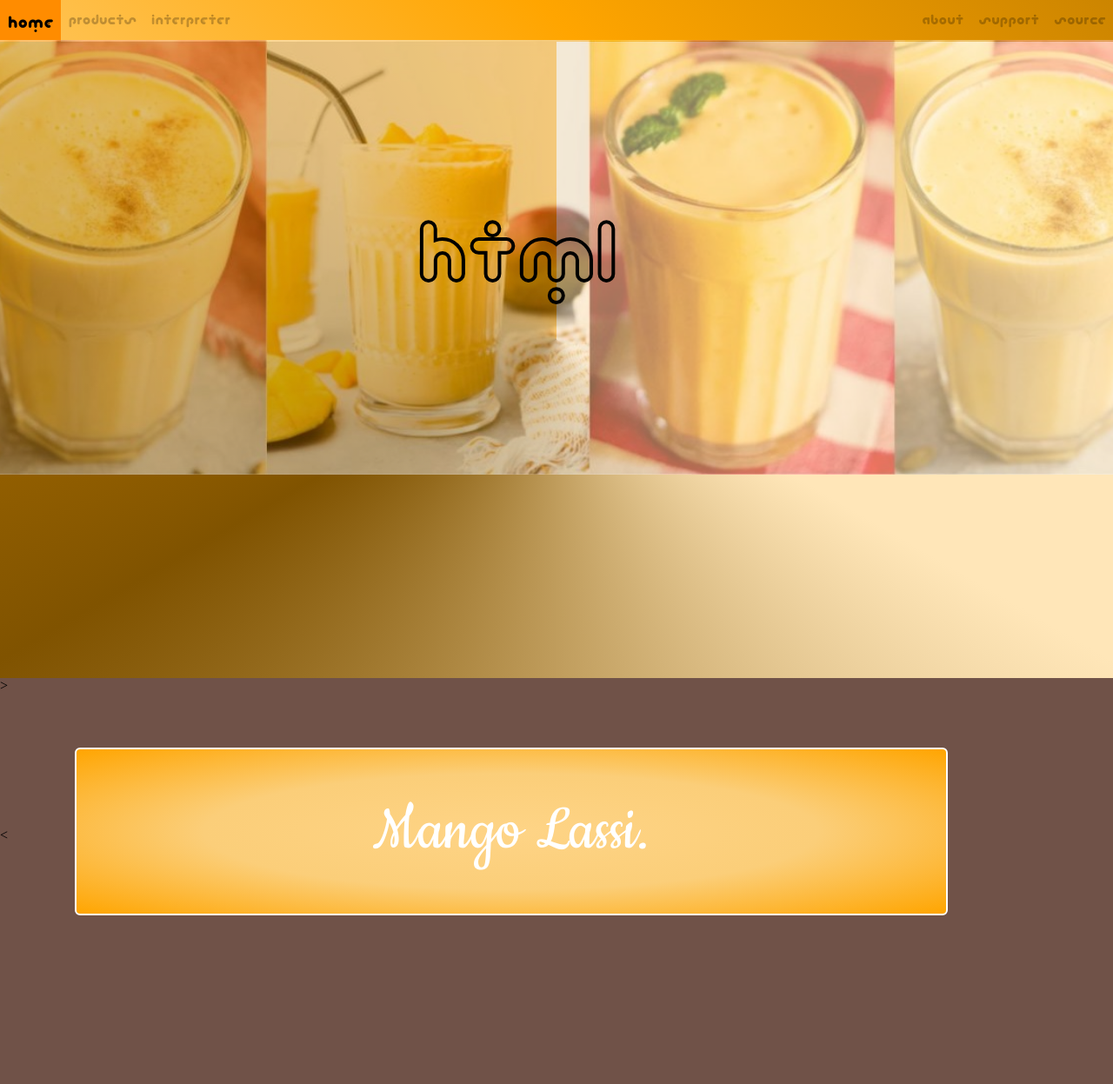
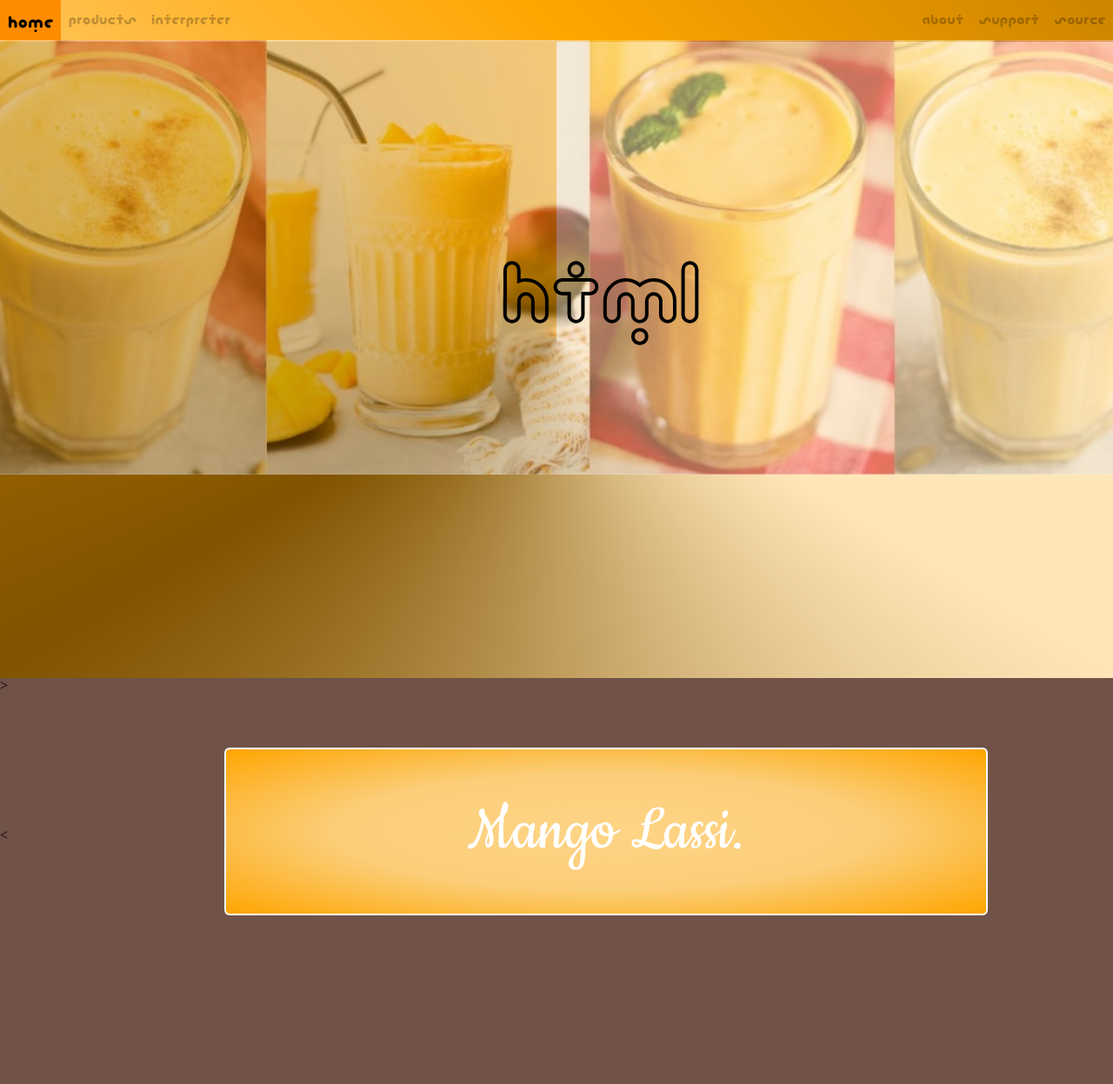
Before and after one commit to IndentationOrELSE/High-Tech-Mango-Lassi, a plain HTML site: page index.html in a window 1280 px wide. Shown: the top 1247 px of the page at 87% size. Drawn offline with Linux system fonts and the light colour scheme; files whose address does not match are found by name.

Commit message:
Update style.css
centered divs shrunk scrollbar

```diff
--- a/style.css
+++ b/style.css
@@ -65,8 +65,8 @@ ul li:hover{
   font-size: 6em;
   margin: 0;
   position: absolute;
-  left: 480px;
-  top: 241px;
+  left: 6em;
+  top: 3em;
   color: transparent;
   -webkit-text-stroke: 4px black;
   z-index: 2;
@@ -105,7 +105,7 @@ ul li:hover{
 }
 @keyframes scroll {
   from{ height: 0;}
-  to{ height: 500px;}
+  to{ height: 600px;}
 }
 .imagescon{
   position: absolute;
@@ -124,8 +124,8 @@ ul li:hover{
   border: 2px solid white;
   padding: 50px;
   position: absolute;
-  left: 10%;
-  width: 900px;
+  left: 30%;
+  width: 90%;
 }
 #mangolassi{
   position: absolute;
@@ -133,7 +133,7 @@ ul li:hover{
   margin-top: 50px;
   padding: 30px;
   width: 800px;
-  height: 200px;
+  height: auto;
 }
 #hightechtext{
   font-family: 'Cookie';
@@ -145,8 +145,8 @@ ul li:hover{
   border: 2px solid white;
   padding: 50px;
   position: absolute;
-  left: 10%;
-  width: 900px;
+  left: 30%;
+  width: 90%;
   font-family: 'Aquire';
 }
 #hightech{
@@ -176,11 +176,11 @@ ul li:hover{
 }
 
 ::-webkit-scrollbar{
-  width: 30px;
+  width: 1em;
 }
 
 ::-webkit-scrollbar-track{
-  background-image: linear-gradient(red, blue);
+  background-image: linear-gradient(red);
 }
 
 ::-webkit-scrollbar-track:hover{
@@ -188,7 +188,7 @@ ul li:hover{
 }
 
 ::-webkit-scrollbar-thumb{
-  border: 3px solid white;
+  border: 1px solid white;
 }
 
 ::-webkit-scrollbar-thumb:hover{
```
